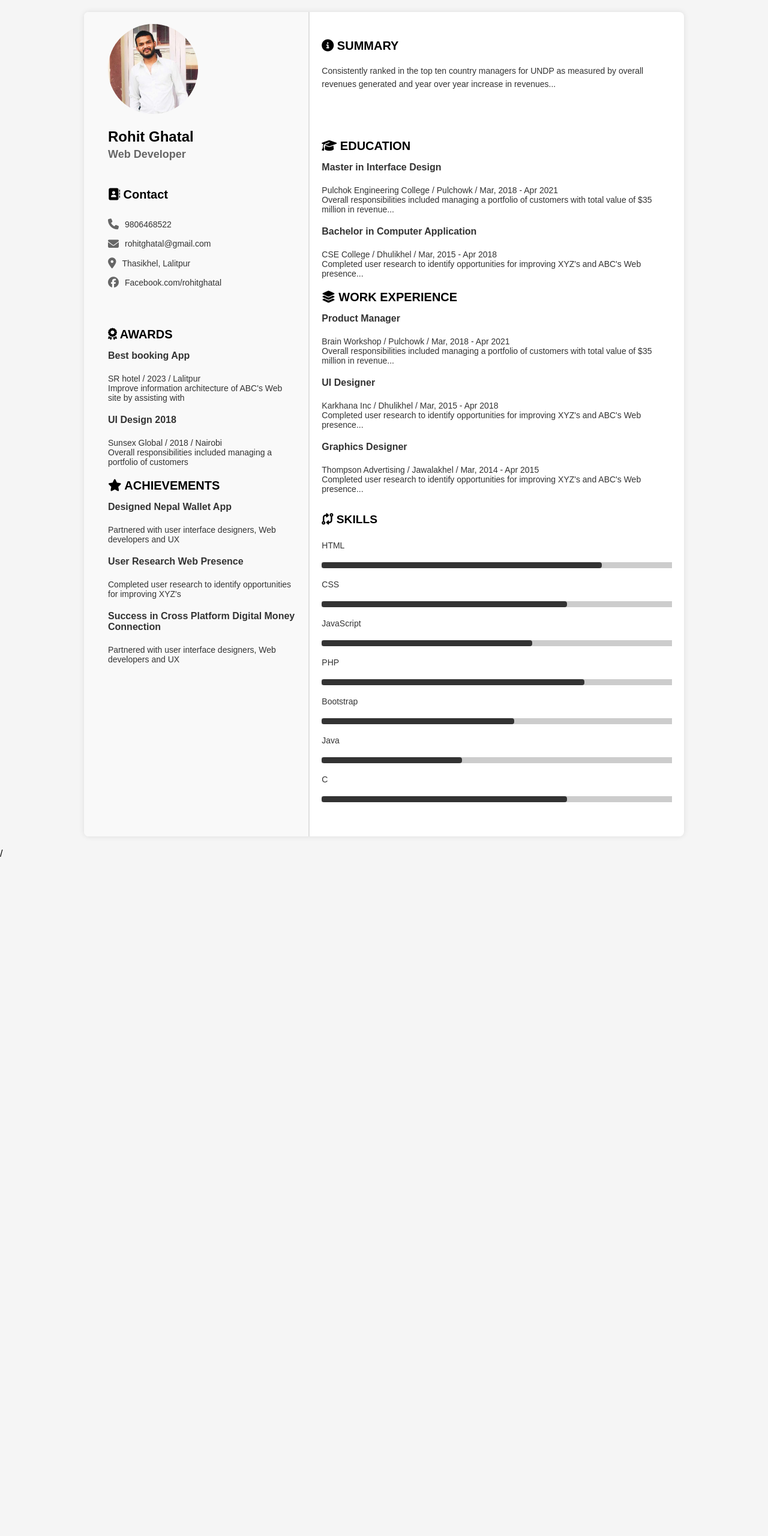
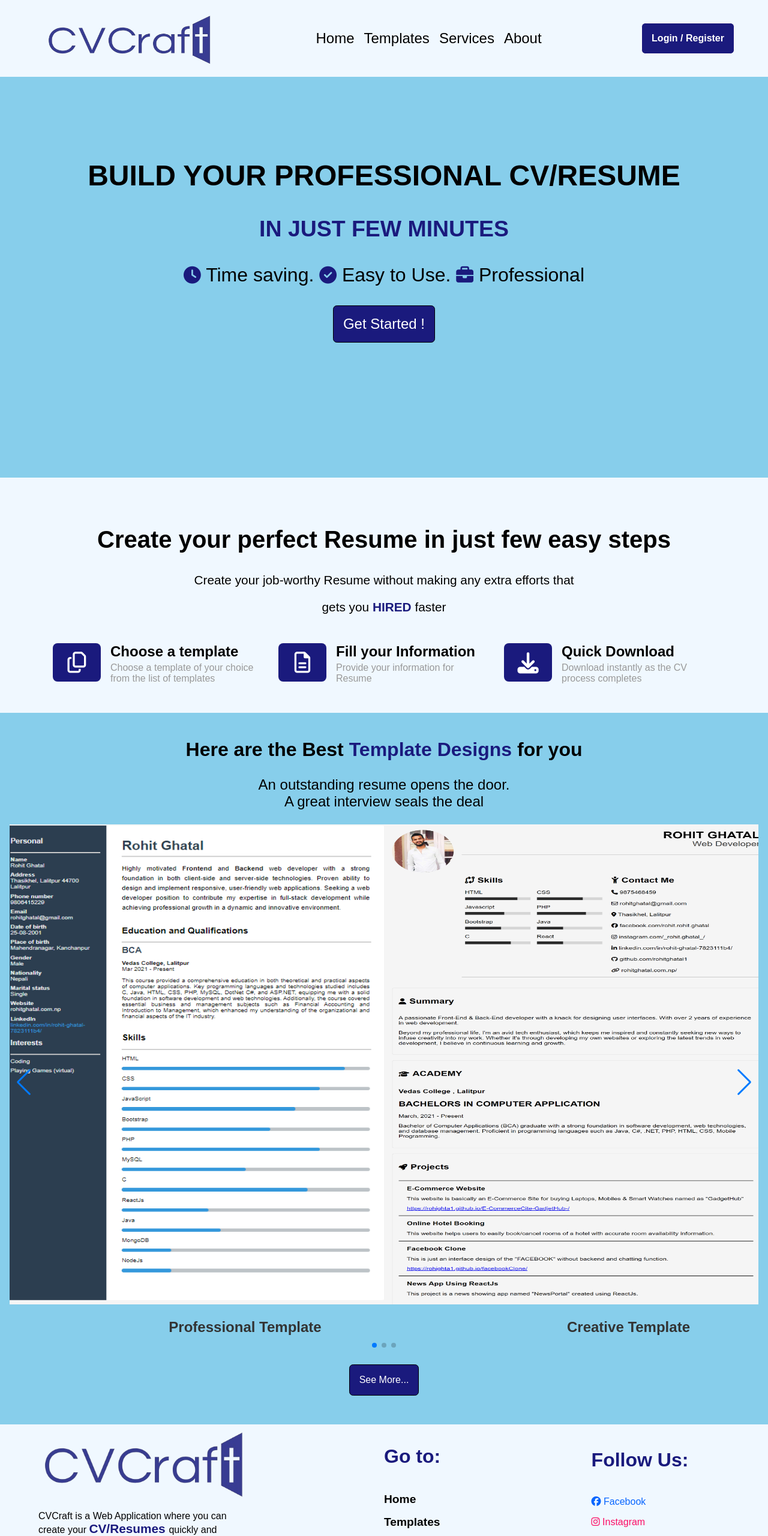
Before and after one commit to rohitghatal1/CVMaker-ReactJS, a React (Create React App) app: page / in a window 1280 px wide. Shown: the top 2560 px of the page at 60% size. Before the commit the page ends 1432 px from the top, so only its background shows below. Built offline with nearby package versions, Linux system fonts and the light colour scheme.

Commit message:
managed the template positon and slide per view

```diff
--- a/src/App.js
+++ b/src/App.js
@@ -22,12 +22,12 @@ function App() {
 
   return (
     <>
-      {/* <Navbar/>
+      <Navbar/>
       <HomeTab/>
       <Templates/>
-      <Footer/> */}
+      <Footer/>
       {/* <CreativeTemplate/> */}
-      <BasicTemplate/>/
+      {/* <BasicTemplate/> */}
     </>
   );
 }
--- a/src/allTemplates/basicTemplate/basicTemplate.css
+++ b/src/allTemplates/basicTemplate/basicTemplate.css
@@ -39,15 +39,17 @@
     font-size: 18px;
     color: #666666;
     margin: 0;
-    padding-bottom: 20px;
+    padding-bottom: 10px;
 }
 
+.left-section ul li{
+    cursor: pointer;
+}
 .section h3 {
     font-size: 20px;
-    margin-bottom: 15px;
+    margin-bottom: 10px;
     position: relative;
 }
-
 
 .section ul {
     list-style: none;
@@ -84,10 +86,6 @@
     margin-bottom: 5px;
 }
 
-.summary {
-    padding-bottom: 20px;
-}
-
 .education p, .work-experience p {
     margin-bottom: 20px;
 }
@@ -105,7 +103,7 @@
 
 .right-section .skills h3 {
     font-size: 1.2em;
-    margin-bottom: 10px;
+    margin-bottom: 5px;
 }
 
 .right-section .skillItemContainer {
@@ -113,12 +111,9 @@
     flex-direction: column;
 }
 
-.right-section .skillItem {
-    margin-bottom: 5px;
-}
-
 .right-section .skillbar {
     background: #ccc;
+    border-radius: 4px;
     height: 10px;
     width: 100%;
     position: relative;
--- a/src/components/Templates.js
+++ b/src/components/Templates.js
@@ -15,8 +15,8 @@ export default function Templates() {
         <p>An outstanding resume opens the door. A great interview seals the deal</p>
         <div className="templateContainer">
           <Swiper
-            spaceBetween={0}
-            slidesPerView={1}
+            spaceBetween={30}
+            slidesPerView={2}
             loop={true}
             pagination={{ clickable: true }}
             navigation={true}
@@ -24,11 +24,13 @@ export default function Templates() {
           >
             {templateData.map((template) => (
               <SwiperSlide key={template.id}>
-                <div className="templateCard" onClick={() => setSelectedTemplate(() => template.component)}>
-                  <figure className="imageContainer">
-                    <img src={template.image} alt={template.name} />
-                  </figure>
-                  <h3>{template.name}</h3>
+                <div className="templateCardContainer">
+                  <div className="templateCard" onClick={() => setSelectedTemplate(() => template.component)}>
+                    <figure className="imageContainer">
+                      <img src={template.image} alt={template.name} />
+                    </figure>
+                    <h3>{template.name}</h3>
+                  </div>
                 </div>
               </SwiperSlide>
             ))}
--- a/src/components/templates.css
+++ b/src/components/templates.css
@@ -24,29 +24,31 @@
 .templateContainer{
     position: relative;
     width: 100%;
-    max-width: 50rem;
     display: flex;
     justify-content: center;
     align-items: center;
-    margin: auto;
     overflow: hidden;
 }
 
+.templateCardContainer{
+    width: 100%;
+    display: flex;
+    justify-content: center;
+}
 .templateCard {
     padding: 0.5rem;
     width: 40rem;
     display: flex;
     flex-direction: column;
-    justify-content: flex-start;
+    justify-content: center;
     align-items: center;
     text-align: center;
 }
 
 .imageContainer {
-    margin-left: 12rem;
     width: 40rem;
-    min-height: 43rem;
-    height: 45rem;
+    /* min-height: 43rem; */
+    height: 50rem;
     overflow: hidden;
     display: flex;
     justify-content: center;
@@ -56,7 +58,7 @@
 .imageContainer img {
     width: 100%;
     height: 100%;
-    object-fit: contain;
+    /* object-fit: contain; */
     transition: transform 0.3s ease;
 }
 
```
Also changed, not shown: src/assets/images/basicTemplate.png, src/assets/images/creativeTemplate.png.
